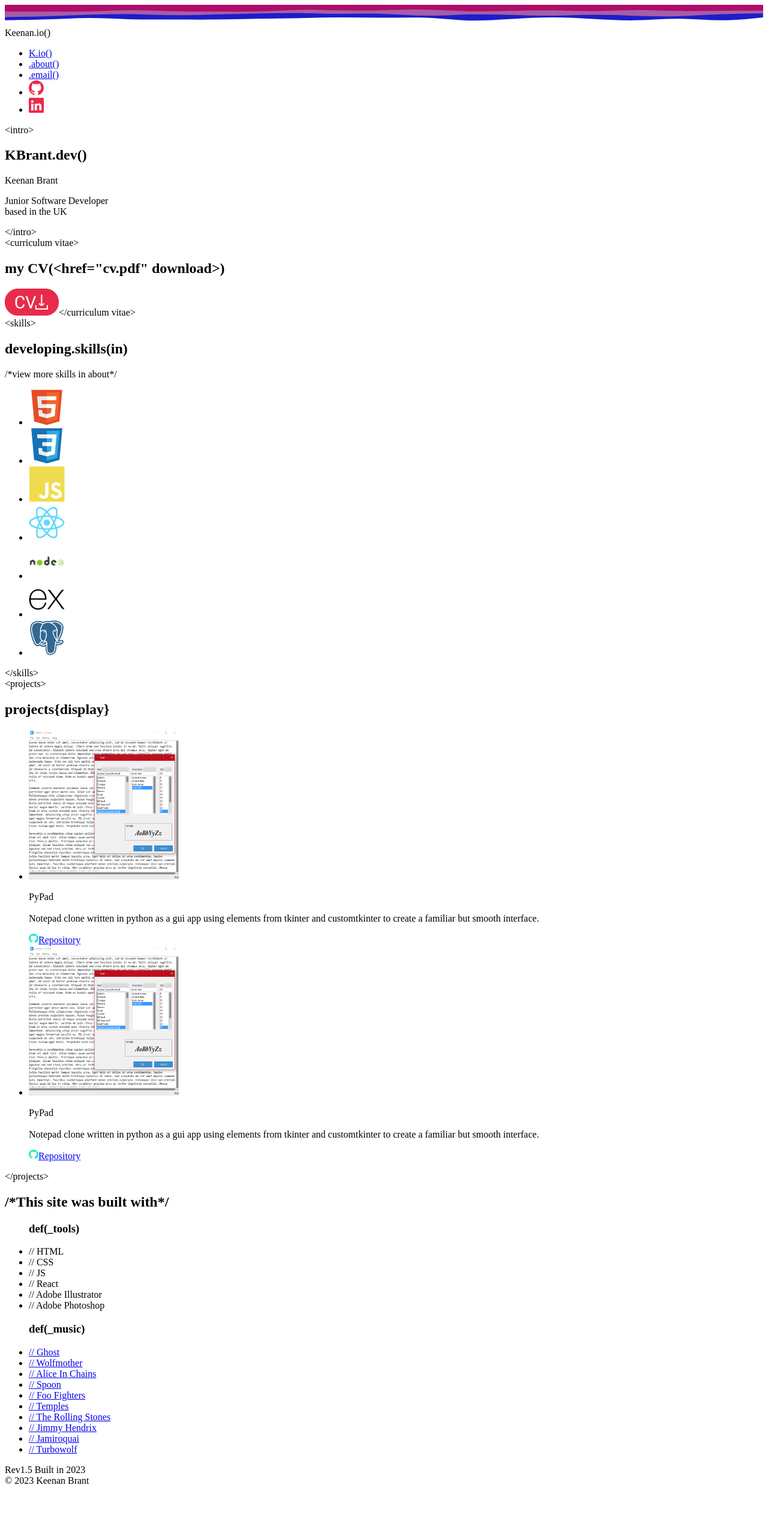
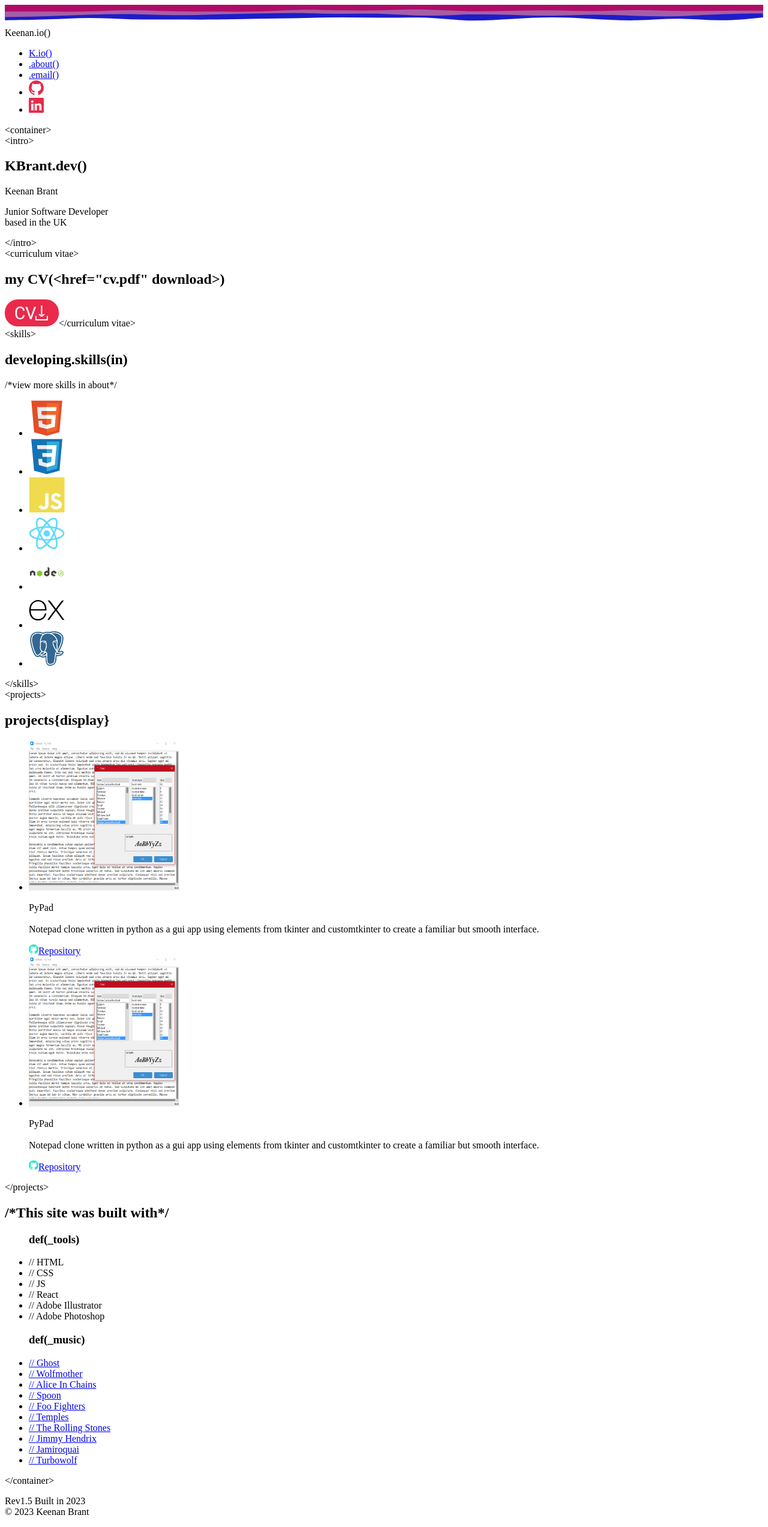
Before and after one commit to The-Nightman/Portfolio, a React (Vite) app: page / in a window 1280 px wide. Shown: the whole page at 60% size. Before the commit the page ends 2493 px from the top, so only its background shows below. Built offline with nearby package versions, Linux system fonts and the light colour scheme.

Commit message:
add decorative container tags to home page

```diff
--- a/src/pages/home.jsx
+++ b/src/pages/home.jsx
@@ -4,11 +4,13 @@ const Home = () => {
 
     return (
       <>
+      <span class="container-tags">&lt;container&gt;</span>
       <IntroHome/>
       <CurriculumVitae/>
       <SkillsHome/>
       <Projects/>
       <MadeWith/>
+      <span class="container-tags">&lt;/container&gt;</span>
       </>
     )
   }
```
